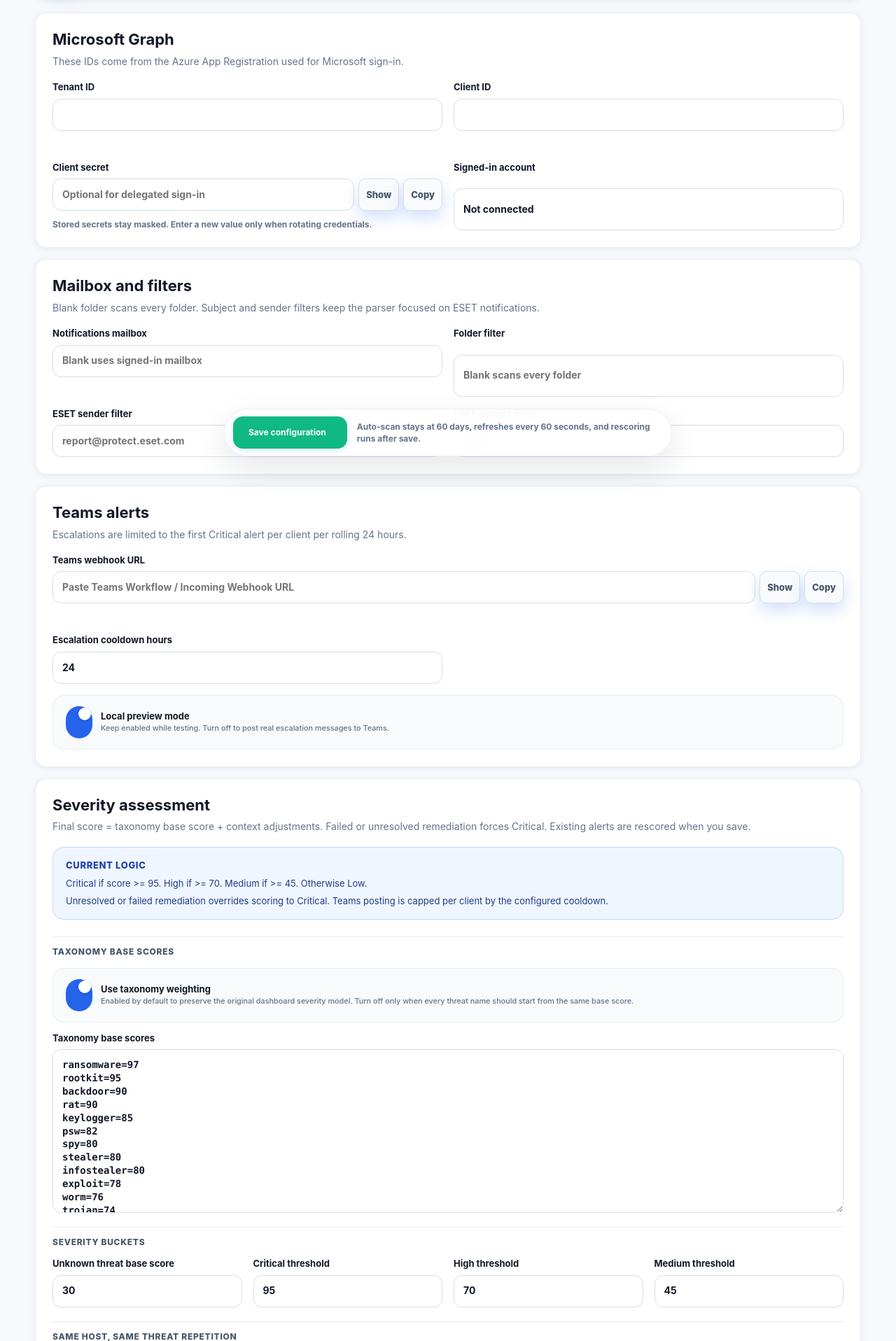
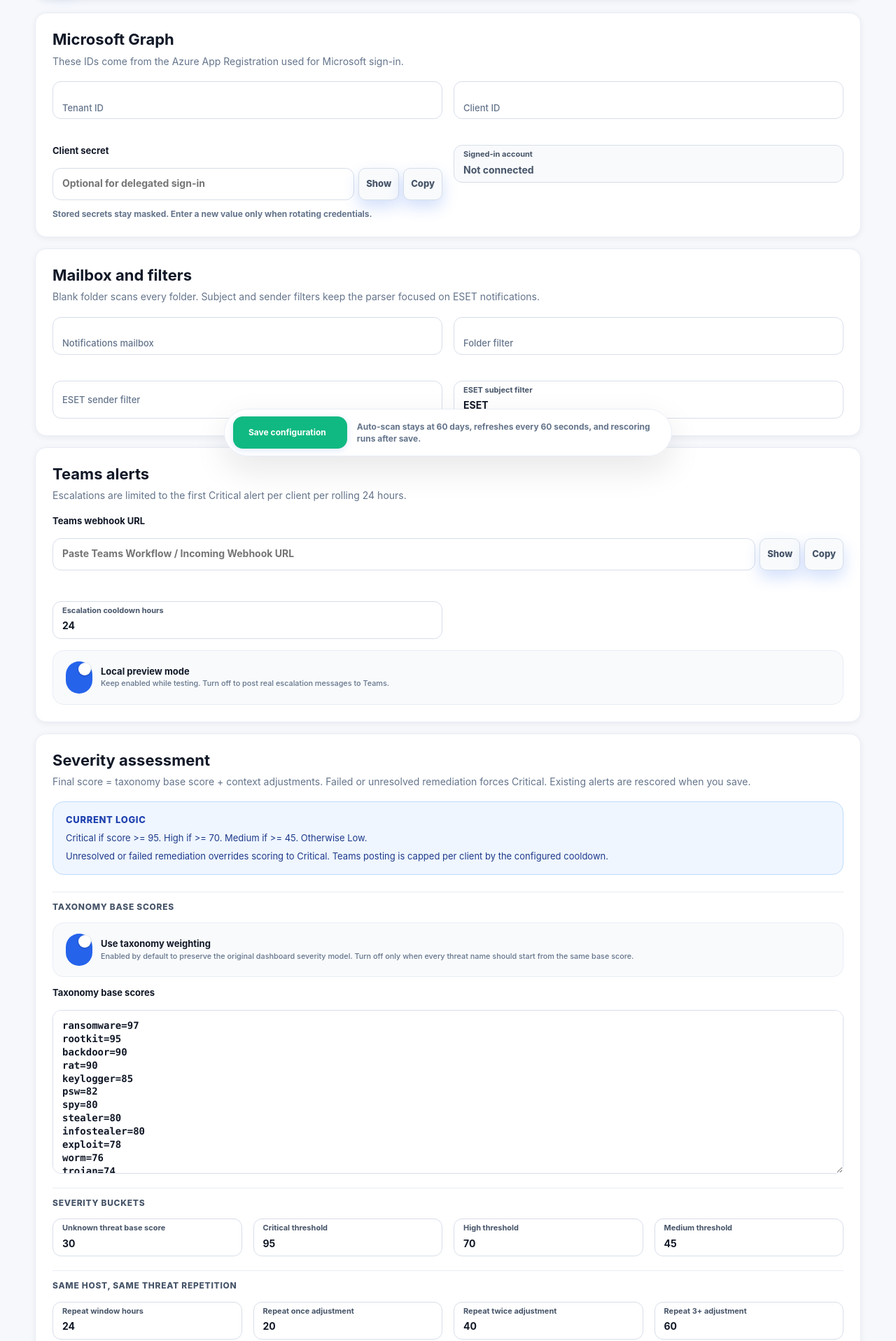
Before and after one commit to redstonejh/IT-Alert-Monitor, a FastAPI app: page /settings in a window 1280 px wide. Shown: the part 130-2046 px from the top of the page at 70% size. Run offline with FastAPI, Linux system fonts and the light colour scheme; tables that the repository leaves empty hold one stand-in row (values such as "Sample post").

Commit message:
UI: Google-style floating labels on both config pages
Convert all text/number inputs on settings.html and acronis_settings.html
to floating-label pattern (placeholder trick + CSS sibling selector). Secret
and textarea fields keep fixed labels above. Unifies alignment and styling
conventions across both config pages.

Co-Authored-By: Claude Sonnet 4.6 <noreply@anthropic.com>

```diff
--- a/app/static/style.css
+++ b/app/static/style.css
@@ -864,6 +864,67 @@ pre {
   box-shadow: 0 0 0 4px rgba(37, 99, 235, .12);
 }
 
+/* ── Floating-label input within form-grid ─────────────────────── */
+.form-grid label.fl-wrap {
+  display: block;
+  position: relative;
+}
+
+.form-grid label.fl-wrap > input,
+.form-grid label.fl-wrap > select {
+  height: 54px;
+  padding: 22px 13px 6px;
+}
+
+.form-grid label.fl-wrap > input[readonly] {
+  background: var(--surface-soft);
+  color: var(--muted-strong);
+  cursor: default;
+}
+
+.fl-lbl {
+  position: absolute;
+  left: 14px;
+  top: 50%;
+  transform: translateY(-50%);
+  color: var(--muted);
+  font-size: 13px;
+  font-weight: 540;
+  pointer-events: none;
+  line-height: 1;
+  transition: top .14s ease, transform .14s ease, color .14s ease, font-size .14s ease;
+}
+
+.form-grid label.fl-wrap > input:focus ~ .fl-lbl,
+.form-grid label.fl-wrap > input:not(:placeholder-shown) ~ .fl-lbl {
+  top: 8px;
+  transform: none;
+  font-size: 11px;
+  color: var(--blue);
+  font-weight: 700;
+}
+
+.form-grid label.fl-wrap > input:not(:placeholder-shown):not(:focus) ~ .fl-lbl {
+  color: var(--muted-strong);
+}
+
+.form-grid label.fl-wrap > input[readonly] ~ .fl-lbl {
+  top: 8px;
+  transform: none;
+  font-size: 11px;
+  color: var(--muted-strong);
+  font-weight: 700;
+}
+
+/* Fixed-style label for fields that can't use floating (secret-control, textarea) */
+.lbl-fixed {
+  display: block;
+  margin-bottom: 8px;
+  color: var(--ink-strong);
+  font-size: 13px;
+  font-weight: 680;
+}
+
 .logic-card {
   display: grid;
   gap: 7px;
--- a/app/templates/base.html
+++ b/app/templates/base.html
@@ -4,7 +4,7 @@
   <meta charset="utf-8">
   <meta name="viewport" content="width=device-width, initial-scale=1">
   <title>ESET Alert Monitor</title>
-  <link rel="stylesheet" href="/static/style.css?v=20260519-acrsettings2">
+  <link rel="stylesheet" href="/static/style.css?v=20260519-floatlabels">
 </head>
 <body>
   <main class="page">
@@ -14,6 +14,6 @@
     {% block content %}{% endblock %}
   </main>
   <div class="toast-stack" aria-live="polite" aria-atomic="true"></div>
-  <script src="/static/app.js?v=20260519-acrsettings2"></script>
+  <script src="/static/app.js?v=20260519-floatlabels"></script>
 </body>
 </html>
--- a/app/templates/settings.html
+++ b/app/templates/settings.html
@@ -45,9 +45,18 @@
       <p>These IDs come from the Azure App Registration used for Microsoft sign-in.</p>
     </div>
     <div class="form-grid">
-      <label>Tenant ID<input name="tenant_id" value="{{ config.tenant_id }}" data-validate="tenant" autocomplete="off"><small class="field-error"></small></label>
-      <label>Client ID<input name="client_id" value="{{ config.client_id }}" data-validate="guid" autocomplete="off"><small class="field-error"></small></label>
-      <label>Client secret
+      <label class="fl-wrap">
+        <input name="tenant_id" value="{{ config.tenant_id }}" data-validate="tenant" autocomplete="off" placeholder=" ">
+        <span class="fl-lbl">Tenant ID</span>
+        <small class="field-error"></small>
+      </label>
+      <label class="fl-wrap">
+        <input name="client_id" value="{{ config.client_id }}" data-validate="guid" autocomplete="off" placeholder=" ">
+        <span class="fl-lbl">Client ID</span>
+        <small class="field-error"></small>
+      </label>
+      <label>
+        <span class="lbl-fixed">Client secret</span>
         <div class="secret-control">
           <input type="password" name="client_secret" placeholder="{{ config.client_secret_masked or 'Optional for delegated sign-in' }}" data-secret autocomplete="new-password">
           <button class="icon-btn secret-toggle" type="button" aria-label="Reveal client secret" title="Reveal">Show</button>
@@ -55,7 +64,10 @@
         </div>
         <small class="field-hint">Stored secrets stay masked. Enter a new value only when rotating credentials.</small>
       </label>
-      <label>Signed-in account<input value="{{ config.oauth_account or 'Not connected' }}" readonly></label>
+      <label class="fl-wrap">
+        <input value="{{ config.oauth_account or 'Not connected' }}" readonly placeholder=" ">
+        <span class="fl-lbl">Signed-in account</span>
+      </label>
     </div>
   </section>
 
@@ -65,10 +77,23 @@
       <p>Blank folder scans every folder. Subject and sender filters keep the parser focused on ESET notifications.</p>
     </div>
     <div class="form-grid">
-      <label>Notifications mailbox<input name="mailbox_address" value="{{ config.mailbox_address }}" placeholder="Blank uses signed-in mailbox" data-validate="email"><small class="field-error"></small></label>
-      <label>Folder filter<input name="mail_folder" value="{{ config.mail_folder }}" placeholder="Blank scans every folder"></label>
-      <label>ESET sender filter<input name="eset_sender_filter" value="{{ config.eset_sender_filter }}" placeholder="report@protect.eset.com"></label>
-      <label>ESET subject filter<input name="eset_subject_filter" value="{{ config.eset_subject_filter }}" placeholder="ESET"></label>
+      <label class="fl-wrap">
+        <input name="mailbox_address" value="{{ config.mailbox_address }}" data-validate="email" placeholder=" ">
+        <span class="fl-lbl">Notifications mailbox</span>
+        <small class="field-error"></small>
+      </label>
+      <label class="fl-wrap">
+        <input name="mail_folder" value="{{ config.mail_folder }}" placeholder=" ">
+        <span class="fl-lbl">Folder filter</span>
+      </label>
+      <label class="fl-wrap">
+        <input name="eset_sender_filter" value="{{ config.eset_sender_filter }}" placeholder=" ">
+        <span class="fl-lbl">ESET sender filter</span>
+      </label>
+      <label class="fl-wrap">
+        <input name="eset_subject_filter" value="{{ config.eset_subject_filter }}" placeholder=" ">
+        <span class="fl-lbl">ESET subject filter</span>
+      </label>
     </div>
   </section>
 
@@ -78,7 +103,8 @@
       <p>Escalations are limited to the first Critical alert per client per rolling 24 hours.</p>
     </div>
     <div class="form-grid">
-      <label class="full-span">Teams webhook URL
+      <label class="full-span">
+        <span class="lbl-fixed">Teams webhook URL</span>
         <div class="secret-control">
           <input type="password" name="teams_webhook_url" placeholder="{{ config.teams_webhook_url_masked or 'Paste Teams Workflow / Incoming Webhook URL' }}" data-secret data-validate="teams-webhook" autocomplete="off">
           <button class="icon-btn secret-toggle" type="button" aria-label="Reveal Teams webhook URL" title="Reveal">Show</button>
@@ -86,7 +112,10 @@
         </div>
         <small class="field-error"></small>
       </label>
-      <label>Escalation cooldown hours<input type="number" min="1" name="escalation_cooldown_hours" value="{{ config.escalation_cooldown_hours }}"></label>
+      <label class="fl-wrap">
+        <input type="number" min="1" name="escalation_cooldown_hours" value="{{ config.escalation_cooldown_hours }}" placeholder=" ">
+        <span class="fl-lbl">Escalation cooldown hours</span>
+      </label>
       <label class="switch-row full-span">
         <input type="checkbox" name="teams_dry_run" {% if config.teams_dry_run %}checked{% endif %}>
         <span>
@@ -120,43 +149,116 @@
           <small>Enabled by default to preserve the original dashboard severity model. Turn off only when every threat name should start from the same base score.</small>
         </span>
       </label>
-      <label class="full-span">Taxonomy base scores
+      <label class="full-span">
+        <span class="lbl-fixed">Taxonomy base scores</span>
         <textarea name="taxonomy_scores" rows="11" spellcheck="false">{{ config.taxonomy_scores }}</textarea>
       </label>
 
       <div class="score-group-title full-span">Severity buckets</div>
-      <label>Unknown threat base score<input type="number" min="0" max="100" name="unknown_base_score" value="{{ config.unknown_base_score }}"></label>
-      <label>Critical threshold<input type="number" min="0" max="100" name="severity_critical_threshold" value="{{ config.severity_critical_threshold }}"></label>
-      <label>High threshold<input type="number" min="0" max="100" name="severity_high_threshold" value="{{ config.severity_high_threshold }}"></label>
-      <label>Medium threshold<input type="number" min="0" max="100" name="severity_medium_threshold" value="{{ config.severity_medium_threshold }}"></label>
+      <label class="fl-wrap">
+        <input type="number" min="0" max="100" name="unknown_base_score" value="{{ config.unknown_base_score }}" placeholder=" ">
+        <span class="fl-lbl">Unknown threat base score</span>
+      </label>
+      <label class="fl-wrap">
+        <input type="number" min="0" max="100" name="severity_critical_threshold" value="{{ config.severity_critical_threshold }}" placeholder=" ">
+        <span class="fl-lbl">Critical threshold</span>
+      </label>
+      <label class="fl-wrap">
+        <input type="number" min="0" max="100" name="severity_high_threshold" value="{{ config.severity_high_threshold }}" placeholder=" ">
+        <span class="fl-lbl">High threshold</span>
+      </label>
+      <label class="fl-wrap">
+        <input type="number" min="0" max="100" name="severity_medium_threshold" value="{{ config.severity_medium_threshold }}" placeholder=" ">
+        <span class="fl-lbl">Medium threshold</span>
+      </label>
 
       <div class="score-group-title full-span">Same host, same threat repetition</div>
-      <label>Repeat window hours<input type="number" min="1" name="repeated_same_host_window_hours" value="{{ config.repeated_same_host_window_hours }}"></label>
-      <label>Repeat once adjustment<input type="number" name="repeated_same_host_1_adjustment" value="{{ config.repeated_same_host_1_adjustment }}"></label>
-      <label>Repeat twice adjustment<input type="number" name="repeated_same_host_2_adjustment" value="{{ config.repeated_same_host_2_adjustment }}"></label>
-      <label>Repeat 3+ adjustment<input type="number" name="repeated_same_host_3_adjustment" value="{{ config.repeated_same_host_3_adjustment }}"></label>
+      <label class="fl-wrap">
+        <input type="number" min="1" name="repeated_same_host_window_hours" value="{{ config.repeated_same_host_window_hours }}" placeholder=" ">
+        <span class="fl-lbl">Repeat window hours</span>
+      </label>
+      <label class="fl-wrap">
+        <input type="number" name="repeated_same_host_1_adjustment" value="{{ config.repeated_same_host_1_adjustment }}" placeholder=" ">
+        <span class="fl-lbl">Repeat once adjustment</span>
+      </label>
+      <label class="fl-wrap">
+        <input type="number" name="repeated_same_host_2_adjustment" value="{{ config.repeated_same_host_2_adjustment }}" placeholder=" ">
+        <span class="fl-lbl">Repeat twice adjustment</span>
+      </label>
+      <label class="fl-wrap">
+        <input type="number" name="repeated_same_host_3_adjustment" value="{{ config.repeated_same_host_3_adjustment }}" placeholder=" ">
+        <span class="fl-lbl">Repeat 3+ adjustment</span>
+      </label>
 
       <div class="score-group-title full-span">Same threat across endpoints</div>
-      <label>Campaign window hours<input type="number" min="1" name="campaign_endpoint_window_hours" value="{{ config.campaign_endpoint_window_hours }}"></label>
-      <label>2 endpoints adjustment<input type="number" name="campaign_endpoint_2_adjustment" value="{{ config.campaign_endpoint_2_adjustment }}"></label>
-      <label>3 endpoints adjustment<input type="number" name="campaign_endpoint_3_adjustment" value="{{ config.campaign_endpoint_3_adjustment }}"></label>
-      <label>5 endpoints adjustment<input type="number" name="campaign_endpoint_5_adjustment" value="{{ config.campaign_endpoint_5_adjustment }}"></label>
+      <label class="fl-wrap">
+        <input type="number" min="1" name="campaign_endpoint_window_hours" value="{{ config.campaign_endpoint_window_hours }}" placeholder=" ">
+        <span class="fl-lbl">Campaign window hours</span>
+      </label>
+      <label class="fl-wrap">
+        <input type="number" name="campaign_endpoint_2_adjustment" value="{{ config.campaign_endpoint_2_adjustment }}" placeholder=" ">
+        <span class="fl-lbl">2 endpoints adjustment</span>
+      </label>
+      <label class="fl-wrap">
+        <input type="number" name="campaign_endpoint_3_adjustment" value="{{ config.campaign_endpoint_3_adjustment }}" placeholder=" ">
+        <span class="fl-lbl">3 endpoints adjustment</span>
+      </label>
+      <label class="fl-wrap">
+        <input type="number" name="campaign_endpoint_5_adjustment" value="{{ config.campaign_endpoint_5_adjustment }}" placeholder=" ">
+        <span class="fl-lbl">5 endpoints adjustment</span>
+      </label>
 
       <div class="score-group-title full-span">Persistence and velocity</div>
-      <label>2-day persistence adjustment<input type="number" name="persistence_2_day_adjustment" value="{{ config.persistence_2_day_adjustment }}"></label>
-      <label>4-day persistence adjustment<input type="number" name="persistence_4_day_adjustment" value="{{ config.persistence_4_day_adjustment }}"></label>
-      <label>Velocity window hours<input type="number" min="1" name="velocity_window_hours" value="{{ config.velocity_window_hours }}"></label>
-      <label>Velocity baseline days<input type="number" min="1" name="velocity_baseline_days" value="{{ config.velocity_baseline_days }}"></label>
-      <label>Velocity multiplier<input type="number" min="1" name="velocity_multiplier" value="{{ config.velocity_multiplier }}"></label>
-      <label>Velocity minimum count<input type="number" min="1" name="velocity_min_count" value="{{ config.velocity_min_count }}"></label>
-      <label>Velocity adjustment<input type="number" name="velocity_adjustment" value="{{ config.velocity_adjustment }}"></label>
+      <label class="fl-wrap">
+        <input type="number" name="persistence_2_day_adjustment" value="{{ config.persistence_2_day_adjustment }}" placeholder=" ">
+        <span class="fl-lbl">2-day persistence adjustment</span>
+      </label>
+      <label class="fl-wrap">
+        <input type="number" name="persistence_4_day_adjustment" value="{{ config.persistence_4_day_adjustment }}" placeholder=" ">
+        <span class="fl-lbl">4-day persistence adjustment</span>
+      </label>
+      <label class="fl-wrap">
+        <input type="number" min="1" name="velocity_window_hours" value="{{ config.velocity_window_hours }}" placeholder=" ">
+        <span class="fl-lbl">Velocity window hours</span>
+      </label>
+      <label class="fl-wrap">
+        <input type="number" min="1" name="velocity_baseline_days" value="{{ config.velocity_baseline_days }}" placeholder=" ">
+        <span class="fl-lbl">Velocity baseline days</span>
+      </label>
+      <label class="fl-wrap">
+        <input type="number" min="1" name="velocity_multiplier" value="{{ config.velocity_multiplier }}" placeholder=" ">
+        <span class="fl-lbl">Velocity multiplier</span>
+      </label>
+      <label class="fl-wrap">
+        <input type="number" min="1" name="velocity_min_count" value="{{ config.velocity_min_count }}" placeholder=" ">
+        <span class="fl-lbl">Velocity minimum count</span>
+      </label>
+      <label class="fl-wrap">
+        <input type="number" name="velocity_adjustment" value="{{ config.velocity_adjustment }}" placeholder=" ">
+        <span class="fl-lbl">Velocity adjustment</span>
+      </label>
 
       <div class="score-group-title full-span">Host volume and remediation outcome</div>
-      <label>Host alert window hours<input type="number" min="1" name="host_alert_window_hours" value="{{ config.host_alert_window_hours }}"></label>
-      <label>Host alert threshold<input type="number" min="1" name="host_alert_count_threshold" value="{{ config.host_alert_count_threshold }}"></label>
-      <label>Host alert adjustment<input type="number" name="host_alert_adjustment" value="{{ config.host_alert_adjustment }}"></label>
-      <label>Failure/unresolved adjustment<input type="number" name="failure_adjustment" value="{{ config.failure_adjustment }}"></label>
-      <label>Successful containment adjustment<input type="number" name="success_adjustment" value="{{ config.success_adjustment }}"></label>
+      <label class="fl-wrap">
+        <input type="number" min="1" name="host_alert_window_hours" value="{{ config.host_alert_window_hours }}" placeholder=" ">
+        <span class="fl-lbl">Host alert window hours</span>
+      </label>
+      <label class="fl-wrap">
+        <input type="number" min="1" name="host_alert_count_threshold" value="{{ config.host_alert_count_threshold }}" placeholder=" ">
+        <span class="fl-lbl">Host alert threshold</span>
+      </label>
+      <label class="fl-wrap">
+        <input type="number" name="host_alert_adjustment" value="{{ config.host_alert_adjustment }}" placeholder=" ">
+        <span class="fl-lbl">Host alert adjustment</span>
+      </label>
+      <label class="fl-wrap">
+        <input type="number" name="failure_adjustment" value="{{ config.failure_adjustment }}" placeholder=" ">
+        <span class="fl-lbl">Failure/unresolved adjustment</span>
+      </label>
+      <label class="fl-wrap">
+        <input type="number" name="success_adjustment" value="{{ config.success_adjustment }}" placeholder=" ">
+        <span class="fl-lbl">Successful containment adjustment</span>
+      </label>
     </div>
 
     <div class="score-preview">
@@ -165,11 +267,26 @@
         <span>Try a detection before saving.</span>
       </div>
       <div class="form-grid">
-        <label>Threat name<input id="preview-threat" value="Win32/TestThreat"></label>
-        <label>Hostname<input id="preview-host" value="TEST-ENDPOINT-01"></label>
-        <label>Action taken<input id="preview-action" value="Remediation failed"></label>
-        <label>Containment status<input id="preview-containment" value="Failed"></label>
-        <label>Resolved status<input id="preview-resolved" value="Unresolved"></label>
+        <label class="fl-wrap">
+          <input id="preview-threat" value="Win32/TestThreat" placeholder=" ">
+          <span class="fl-lbl">Threat name</span>
+        </label>
+        <label class="fl-wrap">
+          <input id="preview-host" value="TEST-ENDPOINT-01" placeholder=" ">
+          <span class="fl-lbl">Hostname</span>
+        </label>
+        <label class="fl-wrap">
+          <input id="preview-action" value="Remediation failed" placeholder=" ">
+          <span class="fl-lbl">Action taken</span>
+        </label>
+        <label class="fl-wrap">
+          <input id="preview-containment" value="Failed" placeholder=" ">
+          <span class="fl-lbl">Containment status</span>
+        </label>
+        <label class="fl-wrap">
+          <input id="preview-resolved" value="Unresolved" placeholder=" ">
+          <span class="fl-lbl">Resolved status</span>
+        </label>
         <button class="cmd-btn" id="score-preview-btn" type="button">Calculate score</button>
       </div>
       <div class="preview-result" id="score-preview-result">Preview has not run yet.</div>
```
Also changed, not shown: app/templates/acronis_settings.html (+37 -10 lines).
